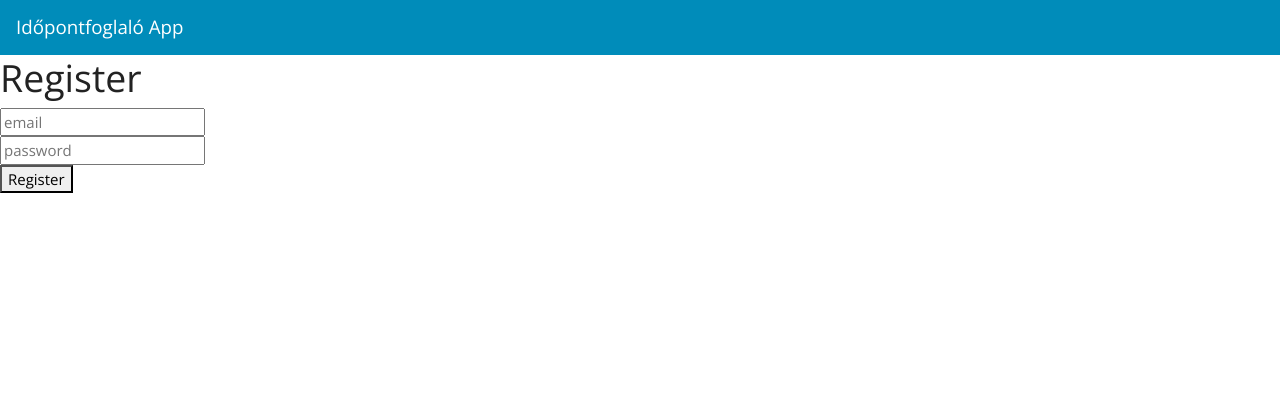
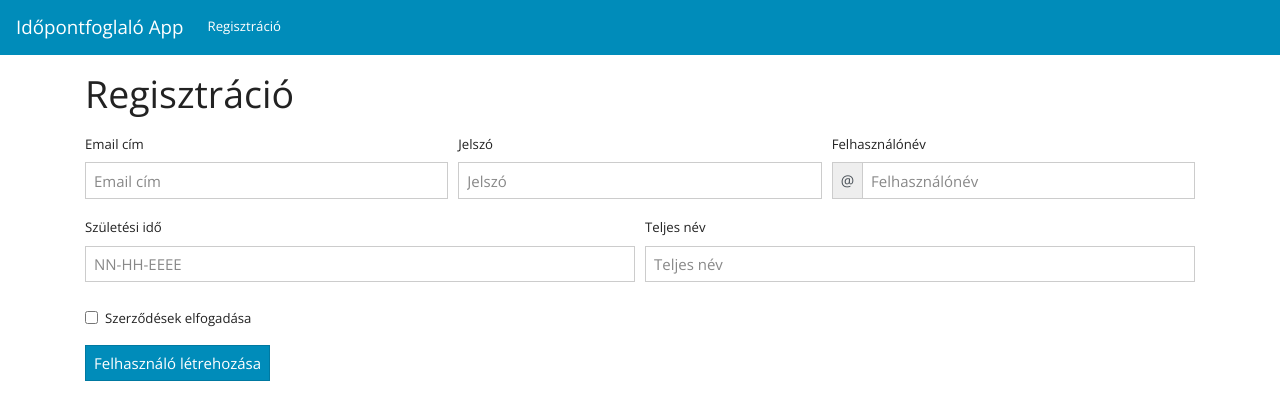
Before and after one commit to danieljanosrobert/Idopontfoglalo, a Vue app in the folder client/: page /#/register in a window 1280 px wide. Shown: the top 420 px of the page. Built offline with nearby package versions, Linux system fonts and the light colour scheme.

Commit message:
Alap frontend építése a backend tesztelésére

```diff
--- a/client/src/App.vue
+++ b/client/src/App.vue
@@ -2,8 +2,19 @@
   <div id="app">
     <nav class="navbar navbar-expand-lg navbar-dark bg-primary">
       <a class="navbar-brand" href="#/">Időpontfoglaló App</a>
+      <button class="navbar-toggler" type="button" data-toggle="collapse" data-target="#navbarSupportedContent" aria-controls="navbarSupportedContent" aria-expanded="false" aria-label="Toggle navigation">
+        <span class="navbar-toggler-icon"></span>
+      </button>
+
+      <div class="collapse navbar-collapse" id="navbarSupportedContent">
+        <ul class="navbar-nav mr-auto">
+          <li class="nav-item active">
+            <a class="nav-link" href="#/register">Regisztráció <span class="sr-only">(current)</span></a>
+          </li>
+        </ul>
+      </div>
     </nav>
-    <router-view/>
+    <router-view class="container"/>
   </div>
 </template>
 
--- a/client/src/components/Home.vue
+++ b/client/src/components/Home.vue
@@ -1,11 +1,58 @@
 <template>
   <div>
-    <h1>Idopontfoglalo </h1>
+    <h1 class="mb-3 mt-3">Felhasználók</h1>
+<!--     <ul class="list-unstyled">
+      <li class="media" v-for="felhasznalo in reversedFelhasznalok" :key=felhasznalo._id>
+        <img v-if="felhasznalo.kep" class="mr-3" src="" :alt="felhasznalo.teljes_nev">
+        <div class="media-body">
+          <h4 class="mt-0 mb-1">{{felhasznalo.felhasznalonev}}</h4>
+          <h5 class="mt-0 mb-1">{{felhasznalo.teljes_nev}}</h5>
+          {{felhasznalo.email}}
+          <br />
+          <small>{{felhasznalo.szuletesi_ido}}</small>
+          <hr>
+        </div>
+      </li>
+    </ul> -->
+    <div class="row">
+      <div class="col-sm-6" v-for="felhasznalo in reversedFelhasznalok" :key=felhasznalo._id >
+        <div class="card text-white bg-primary mb-3" style="max-width: 20rem;" >
+          <div class="card-header">@{{felhasznalo.felhasznalonev}}</div>
+          <div class="card-body">
+            <h4 class="card-title">Teljes név: {{felhasznalo.teljes_nev}}</h4>
+            <p class="card-text"> e-mail: {{felhasznalo.email}}
+              <br />
+              <small>születési dátum: {{felhasznalo.szuletesi_ido}}</small></p>
+          </div>
+        </div>
+      </div>
+    </div>
   </div>
 </template>
 
 <script>
+const API_URL = 'http://localhost:8082/felhasznalok'
+
 export default {
-  name: 'Home'
+  name: 'Home',
+  data: () => ({
+    felhasznalok: []
+  }),
+  computed: {
+    reversedFelhasznalok () {
+      return this.felhasznalok.slice().reverse()
+    }
+  },
+  mounted () {
+    fetch(API_URL).then(response => response.json()).then(result => {
+      this.felhasznalok = result
+    })
+  }
 }
 </script>
+
+<style>
+.list-unstyled{
+  margin-top: 30px;
+}
+</style>
--- a/client/src/components/Register.vue
+++ b/client/src/components/Register.vue
@@ -1,7 +1,7 @@
 <template>
   <div>
-    <h1>Register</h1>
-    <input
+    <h1 class="mb-3 mt-3">Regisztráció</h1>
+    <!-- <input
       type="email"
       name="email"
       v-model="email"
@@ -16,24 +16,104 @@
     <button
       @click="register">
       Register
-    </button>
+    </button> -->
+    <form @submit.prevent="register">
+      <div class="form-row">
+        <div class="form-group col-md-4 mb-3">
+          <label for="email">Email cím</label>
+          <input type="email"
+            class="form-control" id="email"
+            v-model="felhasznalo.email"
+            placeholder="Email cím" required
+          >
+        </div>
+        <div class="form-group col-md-4 mb-3">
+          <label for="jelszo">Jelszó</label>
+          <input type="password"
+            class="form-control" id="jelszo"
+            v-model="felhasznalo.jelszo"
+            placeholder="Jelszó" required
+          >
+        </div>
+        <div class="col-md-4 mb-3">
+          <label for="felhasznalonev">Felhasználónév</label>
+          <div class="input-group">
+            <div class="input-group-prepend">
+              <span class="input-group-text">@</span>
+            </div>
+            <input type="text"
+              class="form-control" id="felhasznalonev"
+              placeholder="Felhasználónév"
+              v-model="felhasznalo.felhasznalonev"
+              required
+            >
+          </div>
+        </div>
+      </div>
+      <div class="form-row">
+        <div class="form-group col-md-6 mb-4">
+          <label for="szuletesi_ido">Születési idő</label>
+          <input type="text"
+            class="form-control" id="szuletesi_ido"
+            v-model="felhasznalo.szuletesi_ido"
+            placeholder="NN-HH-EEEE" required
+          >
+        </div>
+        <div class="col-md-6 mb-4">
+          <label for="teljes_nev">Teljes név</label>
+          <input type="text"
+            class="form-control" id="teljes_nev"
+            v-model="felhasznalo.teljes_nev"
+            placeholder="Teljes név" required
+          >
+        </div>
+      </div>
+      <div class="form-group">
+        <div class="form-check">
+          <input class="form-check-input" type="checkbox" id="gridCheck" required>
+          <label class="form-check-label" for="gridCheck">
+            Szerződések elfogadása
+          </label>
+        </div>
+      </div>
+      <button type="submit" class="btn btn-primary">Felhasználó létrehozása</button>
+    </form>
   </div>
 </template>
 
 <script>
-import AuthenticationService from '@/services/AuthenticationService'
+/* import AuthenticationService from '@/services/AuthenticationService' */
+const API_URL = 'http://localhost:8082/felhasznalok'
 export default {
-  data () {
-    return {
+  naem: 'home',
+  data: () => ({
+    felhasznalok: [],
+    felhasznalo: {
       email: '',
-      password: ''
+      jelszo: '',
+      szuletesi_ido: '',
+      felhasznalonev: '',
+      teljes_nev: ''
     }
-  },
+  }),
   methods: {
     async register () {
-      await AuthenticationService.register({
+      /* await AuthenticationService.register({
         email: this.email,
-        password: this.password
+        jelszo: this.jelszo,
+        szuletesi_ido: this.szuletesi_ido,
+        felhasznalonev: this.felhasznalonev,
+        teljes_nev: this.teljes_nev
+      }) */
+      console.log(this.felhasznalo)
+      fetch(API_URL, {
+        method: 'POST',
+        body: JSON.stringify(this.felhasznalo),
+        headers: {
+          'content-type': 'application/json'
+        }
+      }).then(response => response.json()).then(result => {
+        this.felhasznalok.push(result)
       })
     }
   }
```
Also changed, not shown: 1 other file (tests, documents, lock files or other folders).
